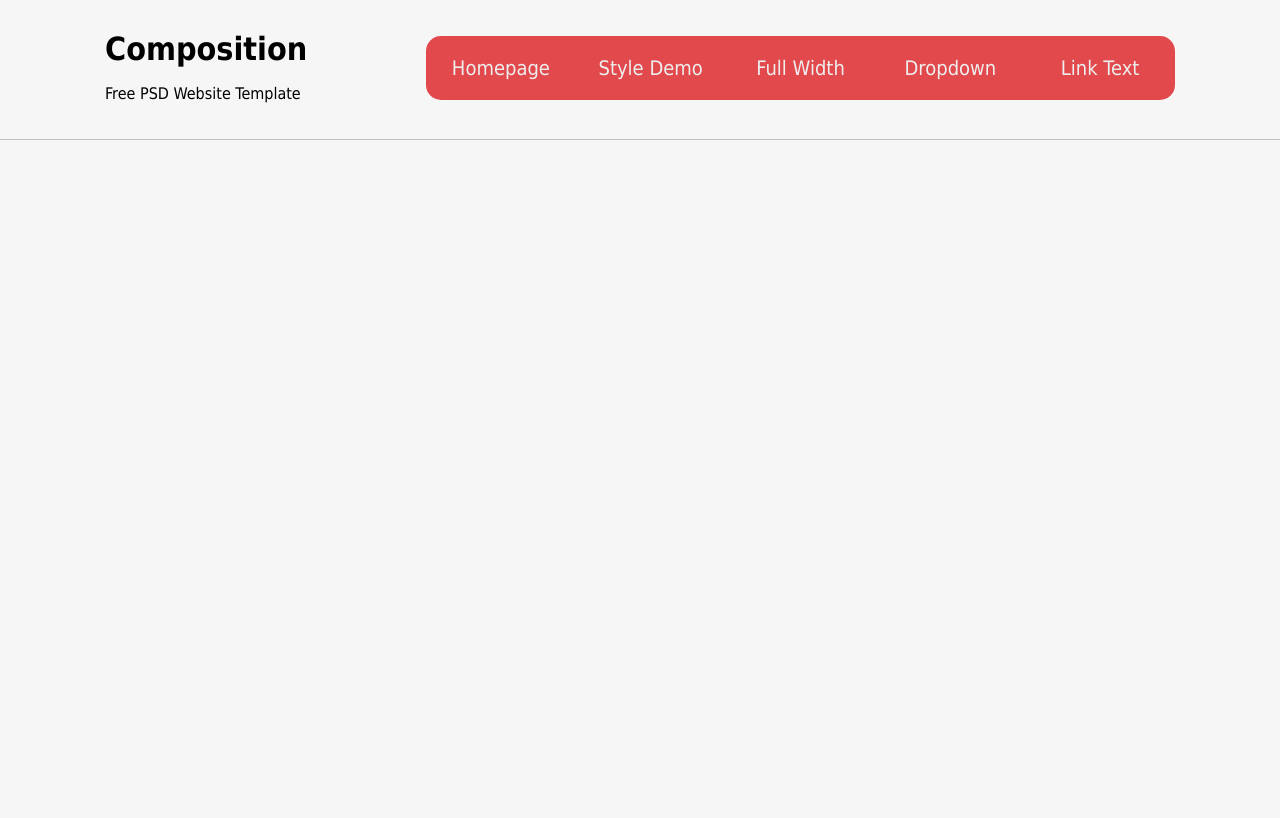
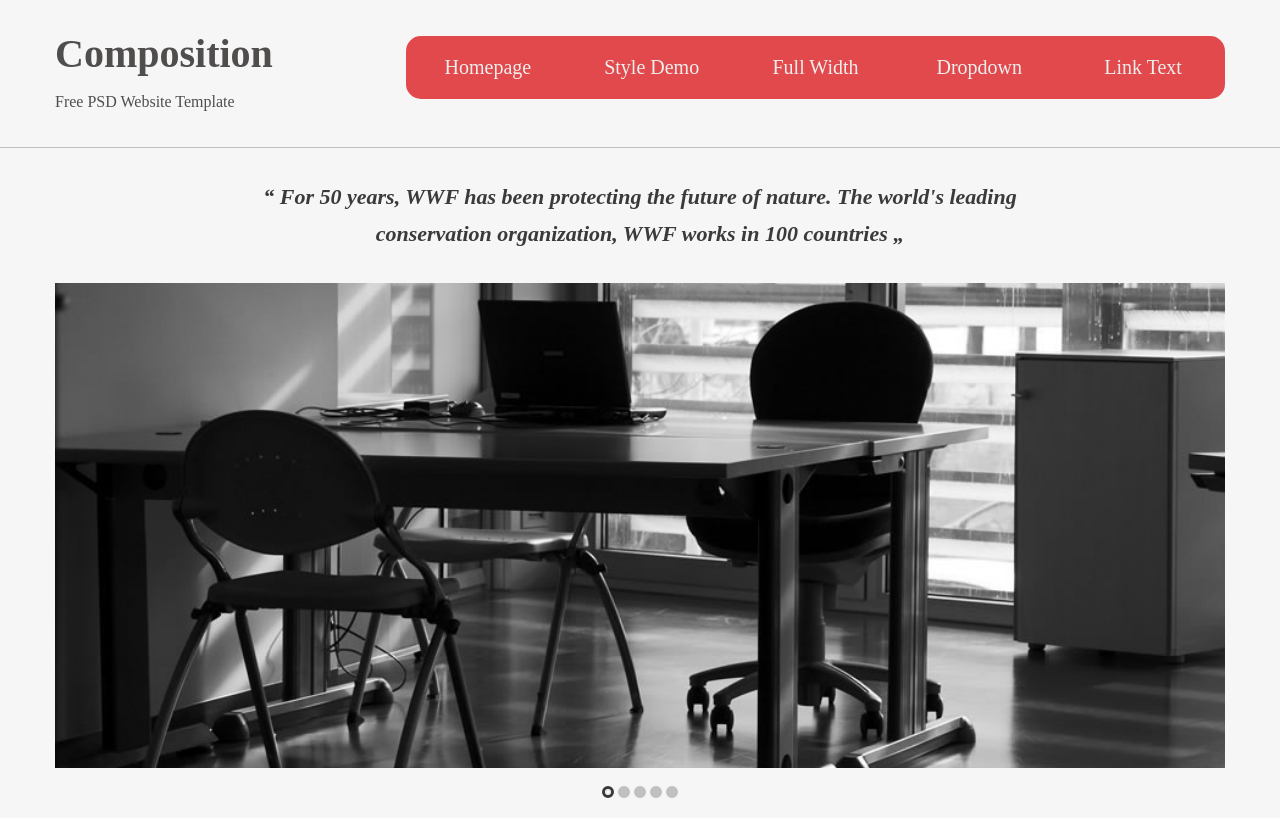
Before and after one commit to Ray0Emma/Le-BONPAIN, a plain HTML site: page index.html in a window 1280 px wide. Drawn offline with nearby package versions, Linux system fonts and the light colour scheme; files that its build step writes are made by us from their sources.

Commit message:
added slider section

```diff
--- a/css/sass/layouts/_gridSystem.scss
+++ b/css/sass/layouts/_gridSystem.scss
@@ -3,7 +3,7 @@
     // @include prefixer(box-sizing, border-box, webkit moz);
 }
 .container {
-    width: 1100px;
+    width: 1200px;
     margin: auto;
     padding-left: 15px;
     padding-right: 15px;
--- a/css/sass/layouts/_header.scss
+++ b/css/sass/layouts/_header.scss
@@ -5,9 +5,11 @@
     .logo{
         width: 30%;
         float: $float-left;
+        color: #504d4d;
         h1 {
             margin-top: 10px;
             margin-bottom: 0;
+            font-size: 40px;
         }
         p {
 
--- a/css/sass/pages/_global.scss
+++ b/css/sass/pages/_global.scss
@@ -1,7 +1,7 @@
 body {
     background-color: #f6f6f6;
     font: {
-        family: Tahoma, sans-serif;
+        family: fangsong, serif;
         size: 16px;
     }
 }
--- a/css/sass/pages/_home.scss
+++ b/css/sass/pages/_home.scss
@@ -1,32 +1,39 @@
-.products {
-    background-color: #e7d4d5;
-    padding: 10px;
-    width: 300px;
-    height: 150px;
-    position: relative;
-    animation: fadeinout 1s infinite linear;
-    box-shadow: 10px 10px 17px #aaa;
-    // @include prefixer(animation, fadeinout 1s infinite linear, webkit moz o ms);
-    // @include prefixer(box-shadow, 10px 10px 17px #aaa, webkit moz o ms);
-    &:hover
-    {
-        .overlay {
-            @include overlay($main-color,0.44);
+/* Start Slider */
+.slider {
+    blockquote {
+        font: {
+            size: 22px;
+            style: italic;
+            weight: bold;
+            family: fangsong;
+        }
+        line-height: 1.7;
+        text-align: center;
+        color: rgb(58, 58, 58);
+        width: 70%;
+        margin: 30px auto;
+    }
+    img {
+        min-width: 100%;
+        max-width: 100%;
+    }
+    .bullets {
+        text-align: center;
+        li {
+            // to take page direction
+            display: inline-block;
+            cursor: pointer;
+            width: 12px;
+            height: 12px;
+            background-color: $second-color;
+            border-radius: 50%;
+            border: 3px solid $second-color;
+            &.active,
+            &:hover {
+                border: 3px solid rgb(58, 58, 58);
+                background-color: #f6f6f6;
+            }
         }
     }
 }
-
-
-@include keyFrames(fadeinout) {
-    0% {
-        opacity: .5;
-    }
-
-    50% {
-        opacity: 1;
-    }
-
-    100% {
-        opacity: .5;
-    }
-}
+/* End Slider */
--- a/index.html
+++ b/index.html
@@ -25,5 +25,22 @@
         </div>
     </div>
     <!-- End Header -->
+    <!-- Slider Section -->
+    <div class="slider">
+        <div class="container">
+            <blockquote cite="http://www.worldwildlife.org/who/index.html">
+                “ For 50 years, WWF has been protecting the future of nature. The world's leading conservation organization, WWF works in 100 countries „
+            </blockquote>
+            <img src="images/slider.png" alt="">
+            <ul class="bullets">
+                <li class="active"></li>
+                <li></li>
+                <li></li>
+                <li></li>
+                <li></li>
+            </ul>
+        </div>
+    </div>
+    <!-- End Slider -->
 </body>
 </html>
```
Also changed, not shown: images/slider.png (added).
